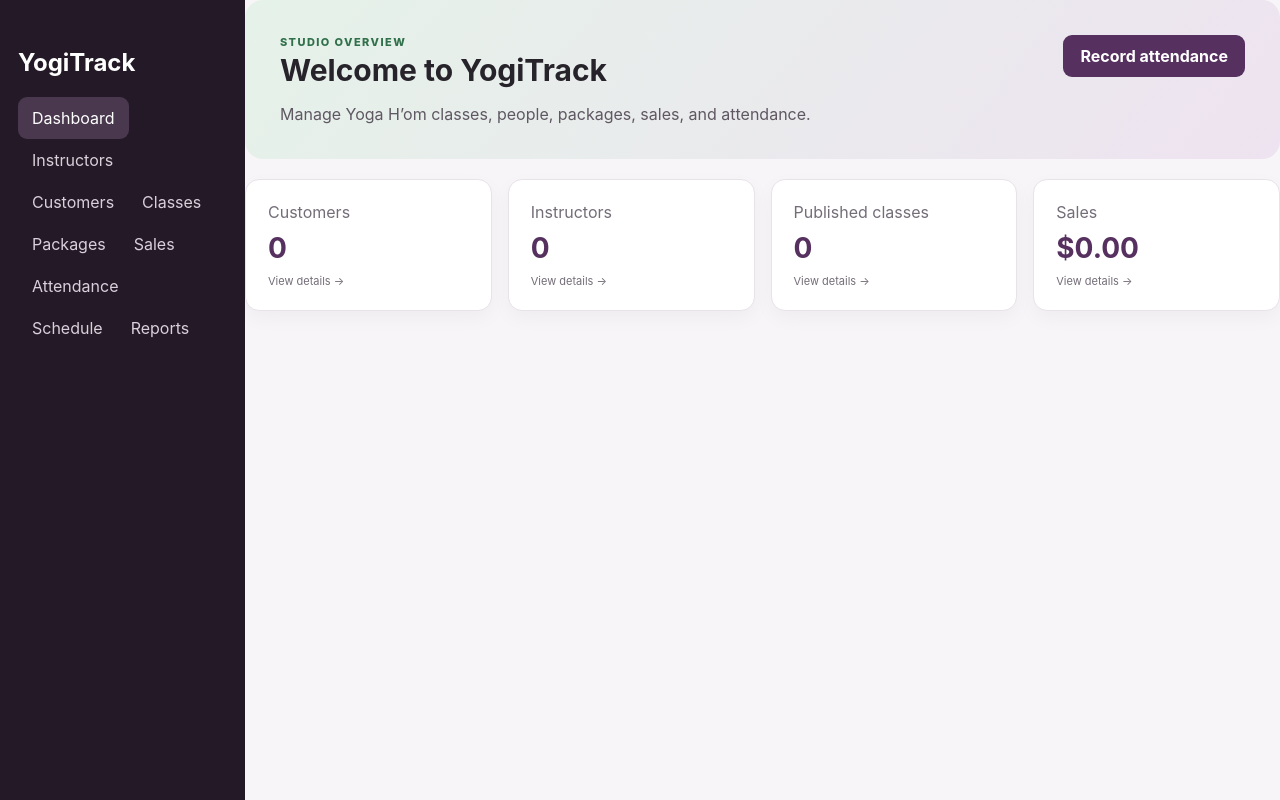
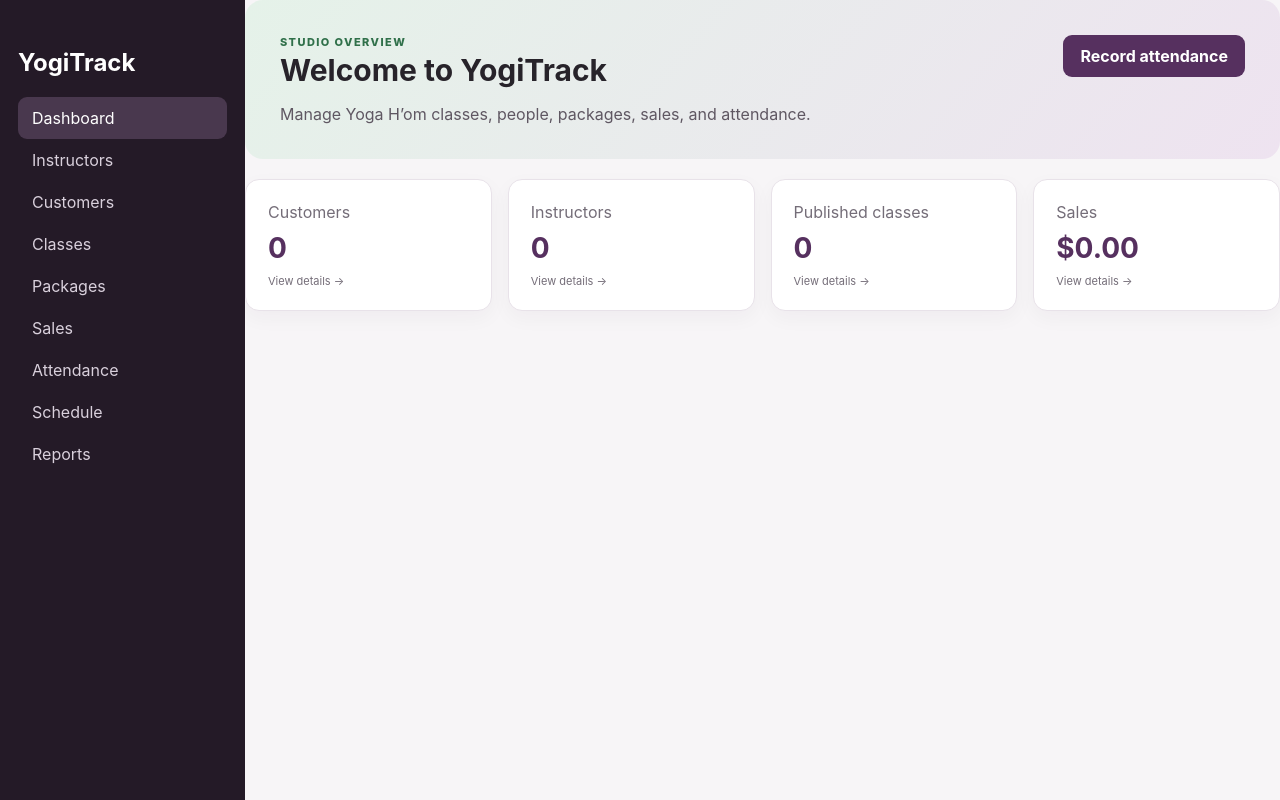
Before and after one commit to blahblahyaddayadda/PrjtPt1, a React (Vite) app: page / in a window 1280 px wide. Built offline with nearby package versions, Linux system fonts and the light colour scheme.

Commit message:
Update CSS for sidebar column on wider screens

```diff
--- a/App.css
+++ b/App.css
@@ -481,3 +481,19 @@ td small,
     padding: 17px;
   }
 }
+
+aside nav,
+.brand + nav {
+  display: flex !important;
+  flex-direction: column !important;
+  flex-wrap: nowrap !important;
+  grid-template-columns: none !important;
+  width: 100%;
+}
+
+aside nav button, {
+display: block;
+width: 100%;
+text-align: left;
+flex-shrink: 0;
+}
```
